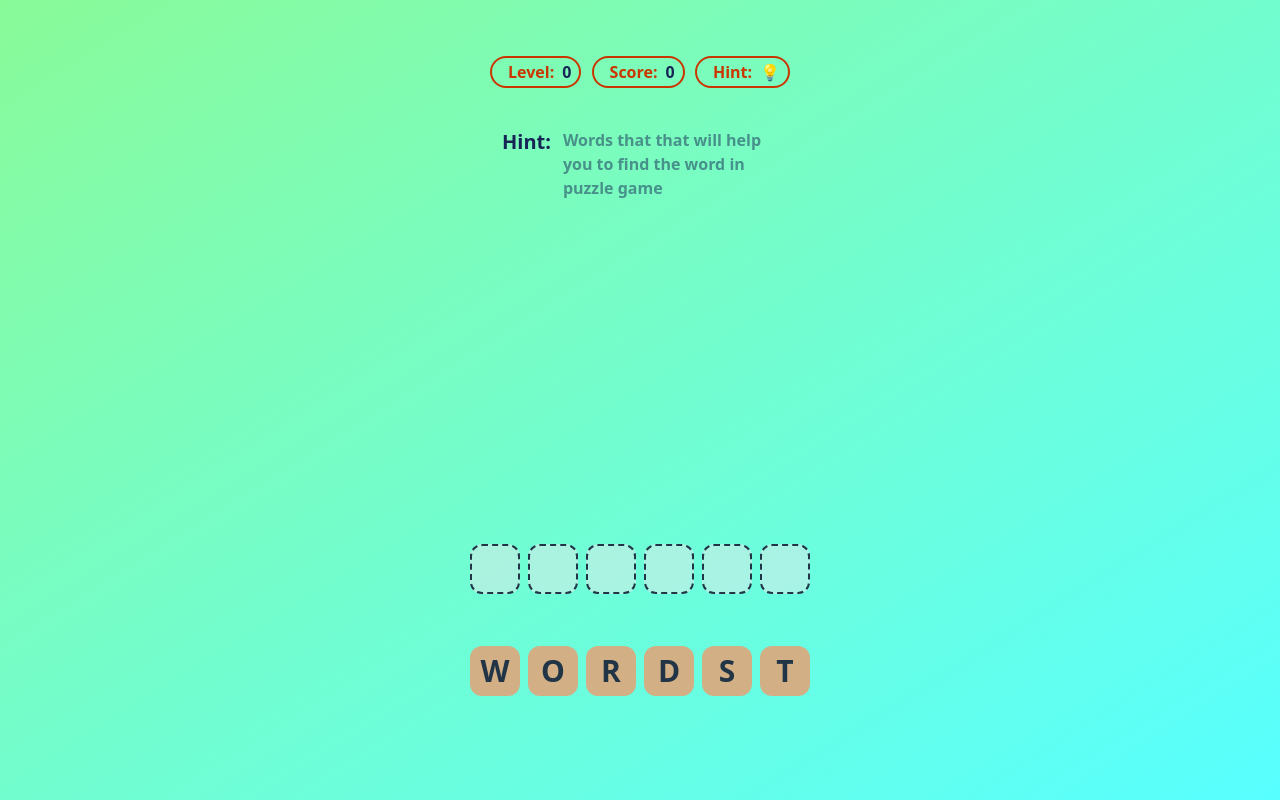
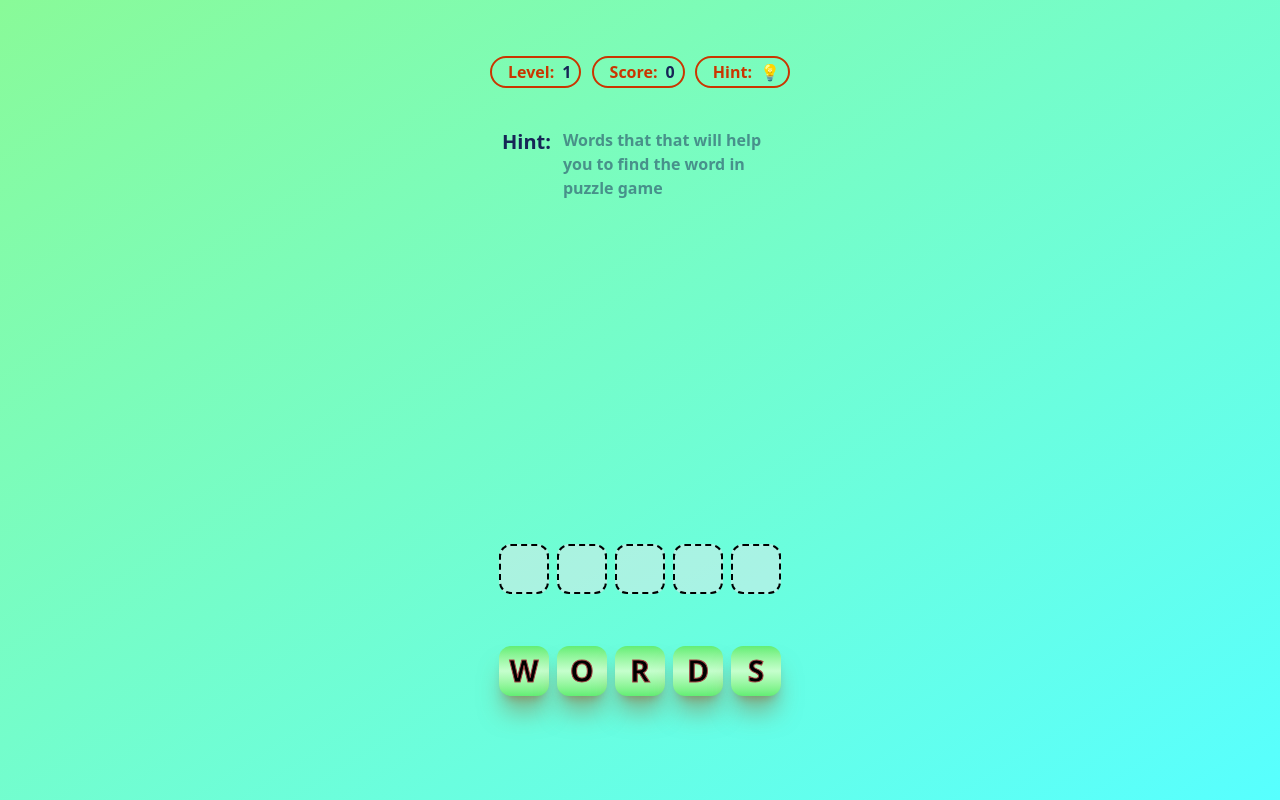
Before and after one commit to RazSoft123/sabad-chakra, a React (Vite) app: page / in a window 1280 px wide. Built offline with nearby package versions, Linux system fonts and the light colour scheme.

Commit message:
Add interctivity to words cell

```diff
--- a/src/App.jsx
+++ b/src/App.jsx
@@ -3,20 +3,49 @@ import Hint from './components/Hint';
 import { useState } from "react";
 import EmptyCell from "./components/EmptyCell";
 import LetterCell from "./components/LetterCell";
+import SelectedCell from "./components/SelectedCell";
 
 function App() {
 
-  const [word, setWord] = useState("Wordst");
+  const [word, setWord] = useState("Words");
   const [showHint, setShowHint] = useState(true);
+  const [currentPos, setCurrentPos] = useState(0);
+  const [score, setSocre] = useState(0);
+  const [level, setLevel] = useState(1);
 
-  const letters = word.toUpperCase().split("");
+  const [createdWord, setCreatedWord] = useState(Array(word.length).fill(""));
+  const [letters, setLettters] = useState(word.toUpperCase().split(""))
+
+  // const letters = word.toUpperCase().split("");
+
+  // const createdWord = ["W","O","","",""];
+
+  // Handler functions
+  // Add the letter to create word and remove it from letters array
+  function handleAddLetter(pos, letters){
+    console.log("Handle letter clicked");
+    const letter = letters[pos];
+    let newLetters = [...letters];
+    newLetters[pos] = "";
+
+    let newCreateWord = [...createdWord];
+
+    for(let i =0; i< createdWord.length; i++){
+      if(createdWord[i] === ""){
+        newCreateWord[i] = letter;
+        setCreatedWord(newCreateWord);
+        setLettters(newLetters);
+        break;
+      }
+    }
+  }
 
   return (
     <div className="flex items-center justify-center bg-linear-to-br from-primary-500 to-skyblue-500 w-full h-full">
       <div className="max-w-[600px] w-[300px] mt-4 mb-16 h-[80%] flex flex-col items-center justify-between">
         <div className="flex items-center justify-between w-full">
-          <TopLabel name="Level" value={0} />
-          <TopLabel name="Score" value={0} />
+          <TopLabel name="Level" value={level} />
+          <TopLabel name="Score" value={score} />
           <TopLabel name="Hint" value="💡" />
         </div>
 
@@ -24,13 +53,13 @@ function App() {
           <Hint hint="Words that that will help you to find the word in puzzle game" />
         </div>
 
-        <div className="flex flex-col gap-4">
+        <div className="flex flex-col gap-4 relative">
           <div className="flex justify-around items-center mb-3">
-            {letters.map(letter => <EmptyCell />)}
+            {createdWord.map((letter, index) => letter === "" ? <EmptyCell key={index} /> : <SelectedCell key={index} letter={letter} />)}
           </div>
 
           <div className="flex justify-around items-center mt-6">
-            {letters.map(letter => <LetterCell letter={letter} />)}
+            {letters.map((letter, index, arr) => <LetterCell handleClick={handleAddLetter} letter={letter} key={index} letters={arr} pos={index} />)}
           </div>
         </div>
 
--- a/src/components/EmptyCell.jsx
+++ b/src/components/EmptyCell.jsx
@@ -1,7 +1,6 @@
 export default function EmptyCell() {
     return (
         <div className="w-[50px] h-[50px] border-2 border-dashed rounded-xl bg-gray-200/50 mx-1">
-
         </div>
     )
 }
--- a/src/components/LetterCell.jsx
+++ b/src/components/LetterCell.jsx
@@ -1,6 +1,13 @@
-export default function LetterCell({letter}) {
+import EmptyCell from "./EmptyCell"
+
+export default function LetterCell({letter, pos, letters, handleClick}) {
+
+    if(letter === ""){
+        return <EmptyCell key={pos}/>
+    }
+
     return (
-        <div draggable={true} className="w-[50px] h-[50px] text-3xl font-extrabold rounded-xl bg-accent-400 mx-1 flex items-center justify-center">
+        <div onClick={() => handleClick(pos, letters)} draggable={true} className="w-[50px] h-[50px] text-3xl font-extrabold rounded-xl bg-accent-400 mx-1 flex items-center justify-center bg-gradient-to-t from-primary-800 via-primary-900 to-primary-800 text-stroke shadow-xl/50 shadow-accent-700">
             {letter}
         </div>
     )
--- a/src/index.css
+++ b/src/index.css
@@ -1,71 +1,6 @@
 @import "tailwindcss";
 @config "../tailwind.config.js";
 
-:root {
-  font-family: system-ui, Avenir, Helvetica, Arial, sans-serif;
-  line-height: 1.5;
-  font-weight: 400;
-
-  color-scheme: light dark;
-  color: rgba(255, 255, 255, 0.87);
-  background-color: #242424;
-
-  font-synthesis: none;
-  text-rendering: optimizeLegibility;
-  -webkit-font-smoothing: antialiased;
-  -moz-osx-font-smoothing: grayscale;
+.text-stroke {
+  -webkit-text-stroke: 1px #A74545;
 }
-
-a {
-  font-weight: 500;
-  color: #646cff;
-  text-decoration: inherit;
-}
-a:hover {
-  color: #535bf2;
-}
-
-body {
-  margin: 0;
-  display: flex;
-  place-items: center;
-  min-width: 320px;
-  min-height: 100vh;
-}
-
-h1 {
-  font-size: 3.2em;
-  line-height: 1.1;
-}
-
-button {
-  border-radius: 8px;
-  border: 1px solid transparent;
-  padding: 0.6em 1.2em;
-  font-size: 1em;
-  font-weight: 500;
-  font-family: inherit;
-  background-color: #1a1a1a;
-  cursor: pointer;
-  transition: border-color 0.25s;
-}
-button:hover {
-  border-color: #646cff;
-}
-button:focus,
-button:focus-visible {
-  outline: 4px auto -webkit-focus-ring-color;
-}
-
-@media (prefers-color-scheme: light) {
-  :root {
-    color: #213547;
-    background-color: #ffffff;
-  }
-  a:hover {
-    color: #747bff;
-  }
-  button {
-    background-color: #f9f9f9;
-  }
-}
--- a/tailwind.config.js
+++ b/tailwind.config.js
@@ -12,6 +12,8 @@ module.exports = {
                     500: '#89FA98',
                     600: '#4DFF65',
                     700: '#00FF22',
+                    800: '#62EE74',
+                    900: "#C5FFCD"
                 },
                 accent: {
                     50: '#FAF5F0',
```
